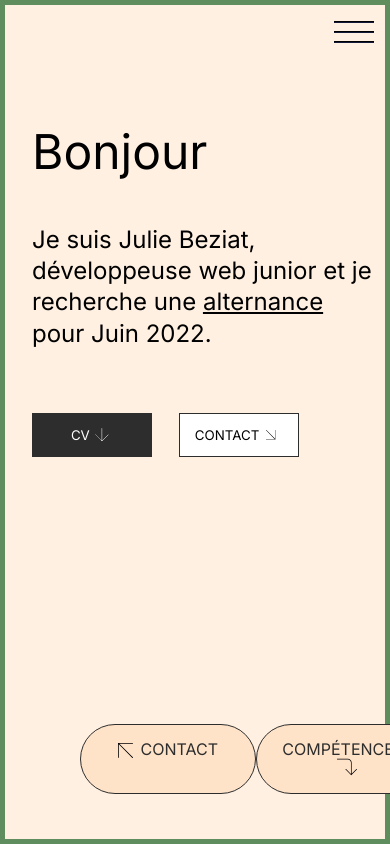
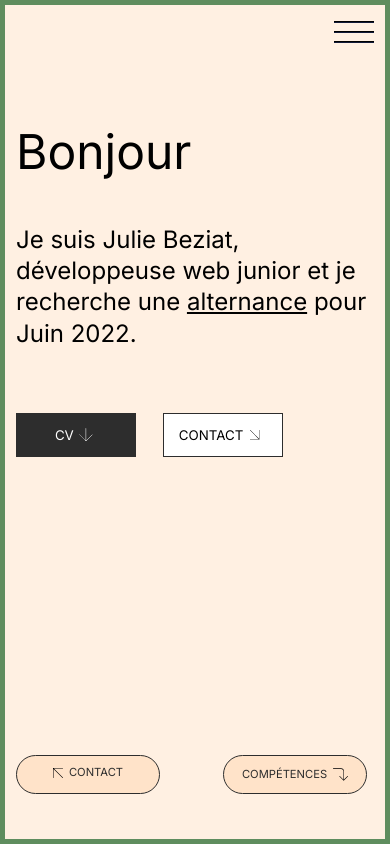
Before and after one commit to juliebeziat/portfolio, a React (Create React App) app: page / in a window 390 px wide. Built offline with nearby package versions, Linux system fonts and the light colour scheme.

Commit message:
[Build] improve responsive

```diff
--- a/src/components/App/App.scss
+++ b/src/components/App/App.scss
@@ -2,7 +2,7 @@
 
 .App {
     @media screen and (min-width: 1024px) {
-        padding: 2em;
+        padding: 2em 5em;
     }
     padding: 1em;
 }
--- a/src/components/Home/home.scss
+++ b/src/components/Home/home.scss
@@ -1,7 +1,6 @@
 @use '../../style/vars';
 
 .home {
-    padding-left: 1em;
     margin-top: 7em;
     @media screen and (min-width: 1024px) {
         width: 70%;
--- a/src/components/Menu/desktopmenu.scss
+++ b/src/components/Menu/desktopmenu.scss
@@ -3,8 +3,10 @@
 .menu-buttons {
   position: fixed;
   bottom: 50px;
-  left: 80px;
   width: 90%;
+  @media screen and (min-width: 1024px) {
+    left: 80px;
+  }
 
   &-navbar {
     display: flex;
@@ -19,8 +21,15 @@
       border-radius: 3em;
       border: 1px solid vars.$darkColor;
       cursor: pointer;
-      width: 180px;
       text-align: center;
+
+      @media screen and (max-width: 425px) {
+        width: 120px;
+        font-size: .7em;
+        &:nth-child(1) {
+          margin-right: .5em;
+        }
+      }
 
       &:hover {
         transition: .3s;
@@ -41,12 +50,20 @@
           margin-right: .5em;
           width: 15px;
           height: 15px;
+          @media screen and (max-width: 425px) {
+            width: 10px;
+            height: 10px;
+          }
         }
 
         &.next {
           margin-left: .5em;
           width: 20px;
           height: 20px;
+          @media screen and (max-width: 425px) {
+            width: 15px;
+            height: 15px;
+          }
         }
       }
     }
```
